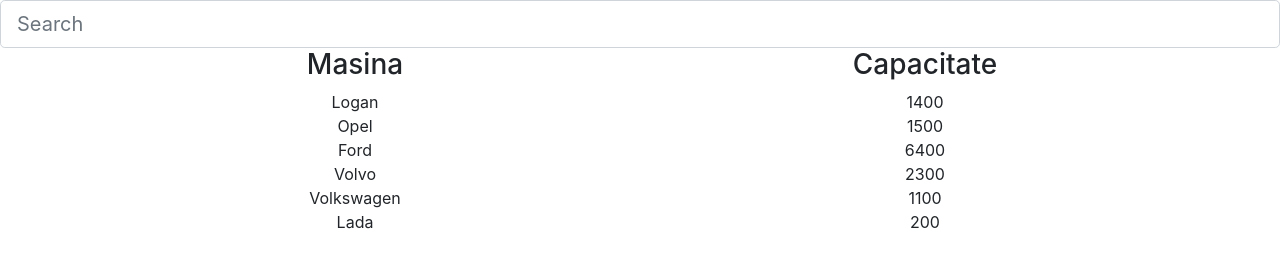
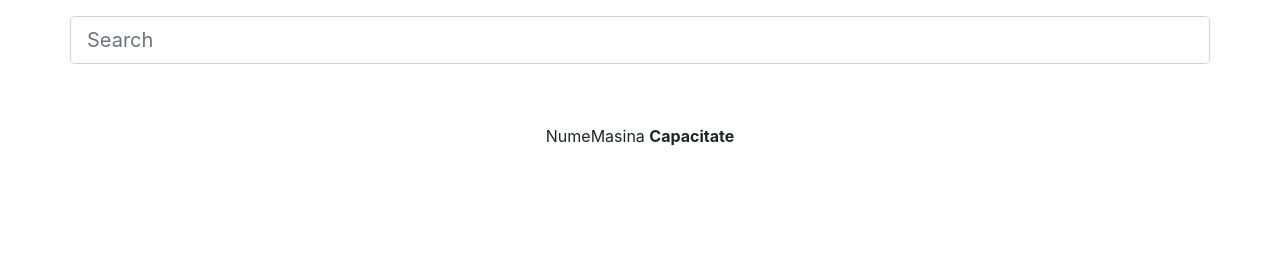
Before and after one commit to nistor-serban/labSearch, a plain HTML site: page index.html in a window 1280 px wide. Drawn offline with nearby package versions, Linux system fonts and the light colour scheme.

Commit message:
clean-up si pregatire pentru ajax

```diff
--- a/index.html
+++ b/index.html
@@ -13,61 +13,22 @@
 
 <body>
 
-    <input class="form-control form-control-lg" type="text" placeholder="Search">
 
 
-      <div class="container">
+    <div class="container">
         <div class="row">
-          <div class="col coloana">
-              <h3>Masina</h3>
+            <input class="form-control form-control-lg mt-3" type="text" placeholder="Search">
+        </div>
+        <div class="row mt-5">
+            <div class="col text-center">
+                <ul class="list-group list-group-flush">
+                    <li class="list-group-item">
+                        NumeMasina <strong> Capacitate</strong>
+                    </li>
+                </ul>
             </div>
-          <div class="col coloana">
-              <h3>Capacitate </h3>
-            </div>
-          <div class="w-100"></div>
-          <div class="col coloana">
-              Logan
-            </div>
-          <div class="col coloana">
-              1400
-            </div>
-          <div class="w-100"></div>
-          <div class="col coloana">
-              Opel
-            </div>
-          <div class="col coloana">
-              1500
-            </div>
-            <div class="w-100"></div>
-            <div class="col coloana">
-                Ford
-              </div>
-            <div class="col coloana">
-                6400
-              </div>
-              <div class="w-100"></div>
-              <div class="col coloana">
-                  Volvo
-                </div>
-              <div class="col coloana">
-                  2300
-                </div>
-                <div class="w-100"></div>
-                <div class="col coloana">
-                        Volkswagen
-                  </div>
-                <div class="col coloana">
-                    1100
-                  </div>
-                  <div class="w-100"></div>
-                  <div class="col coloana">
-                      Lada
-                    </div>
-                  <div class="col coloana">
-                      200
-                    </div>
         </div>
-      </div>
+    </div>
 
 
     <script src="https://code.jquery.com/jquery-3.3.1.slim.min.js" integrity="sha384-q8i/X+965DzO0rT7abK41JStQIAqVgRVzpbzo5smXKp4YfRvH+8abtTE1Pi6jizo"
```
